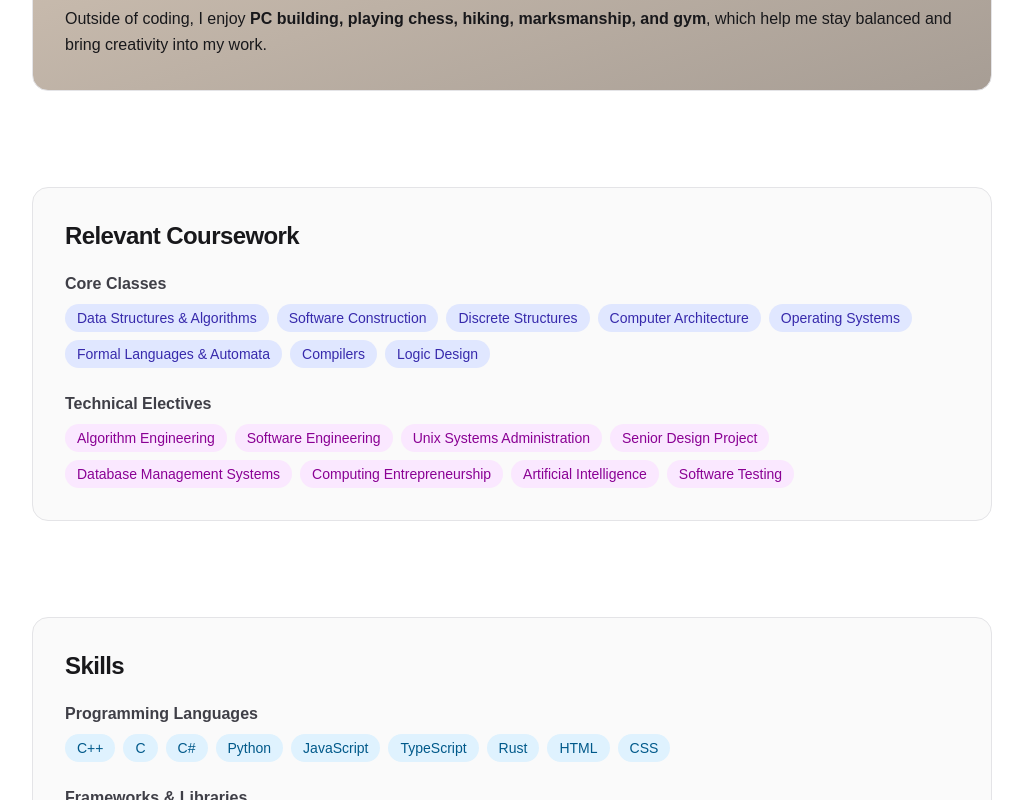
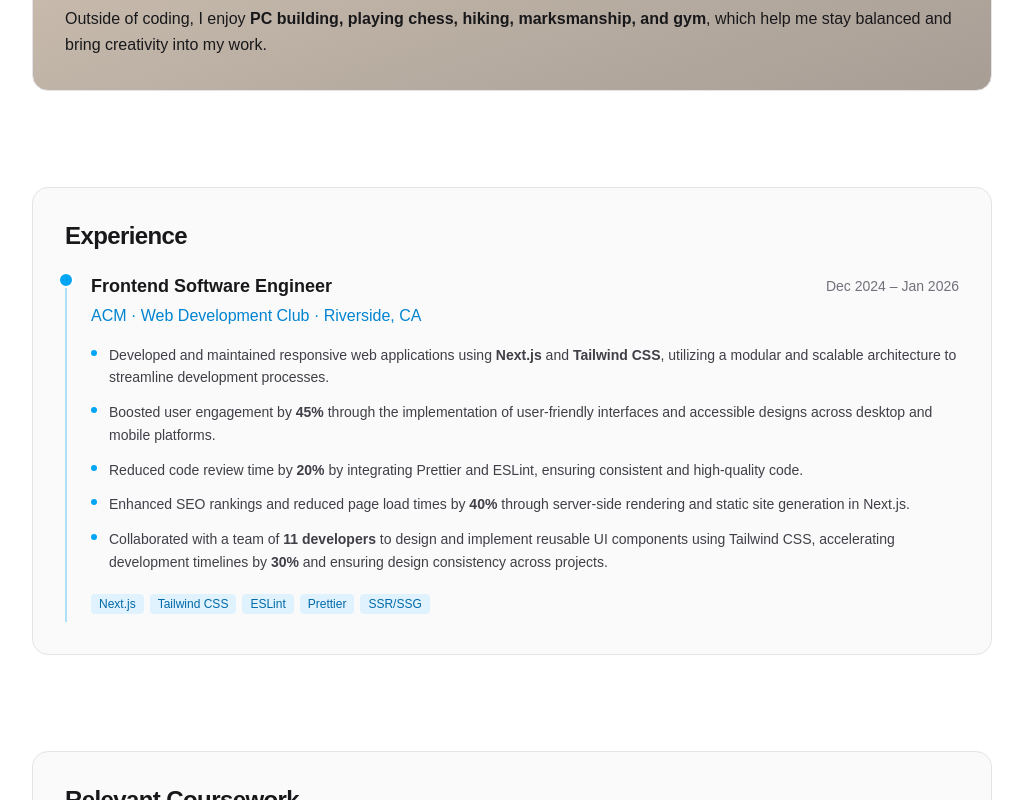
Before and after one commit to Ampherost/Ampherost.github.io, a Next.js app: page / in a window 1280 px wide. Shown: the part 960-1760 px from the top of the page, without its empty margins (128-1151 px from the left). Built offline with nearby package versions, Linux system fonts and the light colour scheme.

Commit message:
added an experience section

```diff
--- a/app/components/Header.tsx
+++ b/app/components/Header.tsx
@@ -6,6 +6,7 @@ import { useState } from "react";
 
 const navLinks = [
   { href: "#about", label: "About" },
+  { href: "#experience", label: "Experience" },
   { href: "#skills", label: "Skills" },
   { href: "#projects", label: "Projects" },
   { href: "#contact", label: "Contact" },
--- a/app/page.tsx
+++ b/app/page.tsx
@@ -176,6 +176,90 @@ export default function Home() {
           </Container>
         </section>
 
+        {/* ── Experience ────────────────────────────────── */}
+        <section id="experience" className="px-8 py-12 max-w-5xl mx-auto">
+          <Container title="Experience">
+            <div className="relative pl-6 border-l-2 border-sky-500/30 dark:border-sky-400/20">
+              {/* Timeline dot */}
+              <div className="absolute -left-[9px] top-0 w-4 h-4 rounded-full bg-sky-500 border-2 border-white dark:border-zinc-900" />
+
+              <div className="pb-2">
+                {/* Role header */}
+                <div className="flex flex-col sm:flex-row sm:items-center sm:justify-between mb-1">
+                  <h3 className="text-lg font-bold">
+                    Frontend Software Engineer
+                  </h3>
+                  <span className="text-sm text-zinc-500 dark:text-zinc-400 font-medium">
+                    Dec 2024 &ndash; Jan 2026
+                  </span>
+                </div>
+                <p className="text-base font-medium text-sky-600 dark:text-sky-400 mb-4">
+                  ACM &middot; Web Development Club &middot; Riverside, CA
+                </p>
+
+                {/* Accomplishments */}
+                <ul className="space-y-3 text-sm leading-relaxed text-zinc-700 dark:text-zinc-300">
+                  <li className="flex gap-3">
+                    <span className="mt-1.5 block h-1.5 w-1.5 flex-shrink-0 rounded-full bg-sky-500" />
+                    <span>
+                      Developed and maintained responsive web applications using{" "}
+                      <strong>Next.js</strong> and <strong>Tailwind CSS</strong>,
+                      utilizing a modular and scalable architecture to streamline
+                      development processes.
+                    </span>
+                  </li>
+                  <li className="flex gap-3">
+                    <span className="mt-1.5 block h-1.5 w-1.5 flex-shrink-0 rounded-full bg-sky-500" />
+                    <span>
+                      Boosted user engagement by <strong>45%</strong> through the
+                      implementation of user-friendly interfaces and accessible
+                      designs across desktop and mobile platforms.
+                    </span>
+                  </li>
+                  <li className="flex gap-3">
+                    <span className="mt-1.5 block h-1.5 w-1.5 flex-shrink-0 rounded-full bg-sky-500" />
+                    <span>
+                      Reduced code review time by <strong>20%</strong> by
+                      integrating Prettier and ESLint, ensuring consistent and
+                      high-quality code.
+                    </span>
+                  </li>
+                  <li className="flex gap-3">
+                    <span className="mt-1.5 block h-1.5 w-1.5 flex-shrink-0 rounded-full bg-sky-500" />
+                    <span>
+                      Enhanced SEO rankings and reduced page load times by{" "}
+                      <strong>40%</strong> through server-side rendering and
+                      static site generation in Next.js.
+                    </span>
+                  </li>
+                  <li className="flex gap-3">
+                    <span className="mt-1.5 block h-1.5 w-1.5 flex-shrink-0 rounded-full bg-sky-500" />
+                    <span>
+                      Collaborated with a team of <strong>11 developers</strong>{" "}
+                      to design and implement reusable UI components using
+                      Tailwind CSS, accelerating development timelines by{" "}
+                      <strong>30%</strong> and ensuring design consistency across
+                      projects.
+                    </span>
+                  </li>
+                </ul>
+
+                {/* Tech tags */}
+                <div className="flex flex-wrap gap-1.5 mt-5">
+                  {["Next.js", "Tailwind CSS", "ESLint", "Prettier", "SSR/SSG"].map((t) => (
+                    <span
+                      key={t}
+                      className="text-xs px-2 py-0.5 rounded bg-sky-100 dark:bg-sky-900/30 text-sky-700 dark:text-sky-300 font-medium"
+                    >
+                      {t}
+                    </span>
+                  ))}
+                </div>
+              </div>
+            </div>
+          </Container>
+        </section>
+
         {/* ── Relevant Coursework ─────────────────────────── */}
         <section id="relevant-coursework" className="px-8 py-12 max-w-5xl mx-auto">
           <Container title="Relevant Coursework">
```
